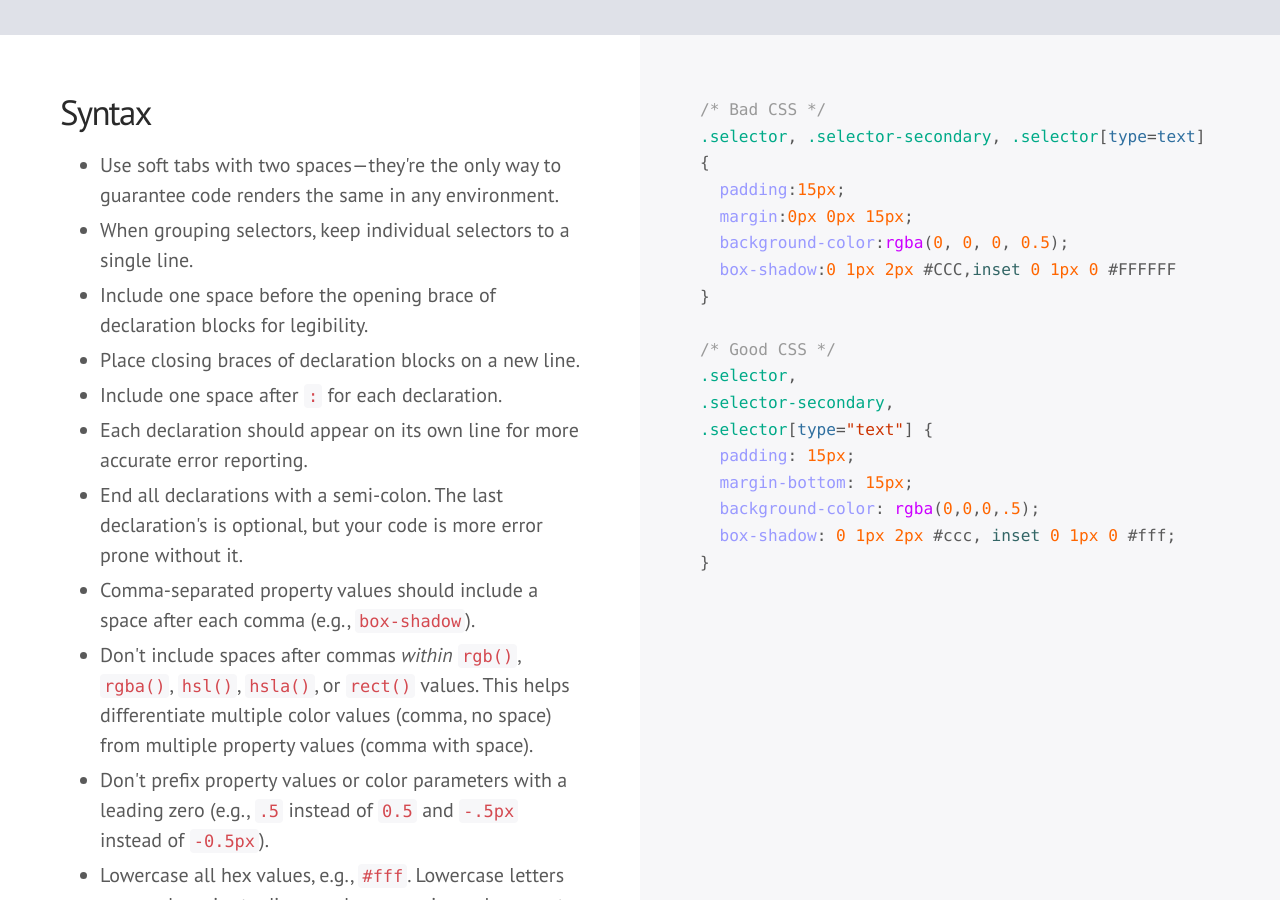
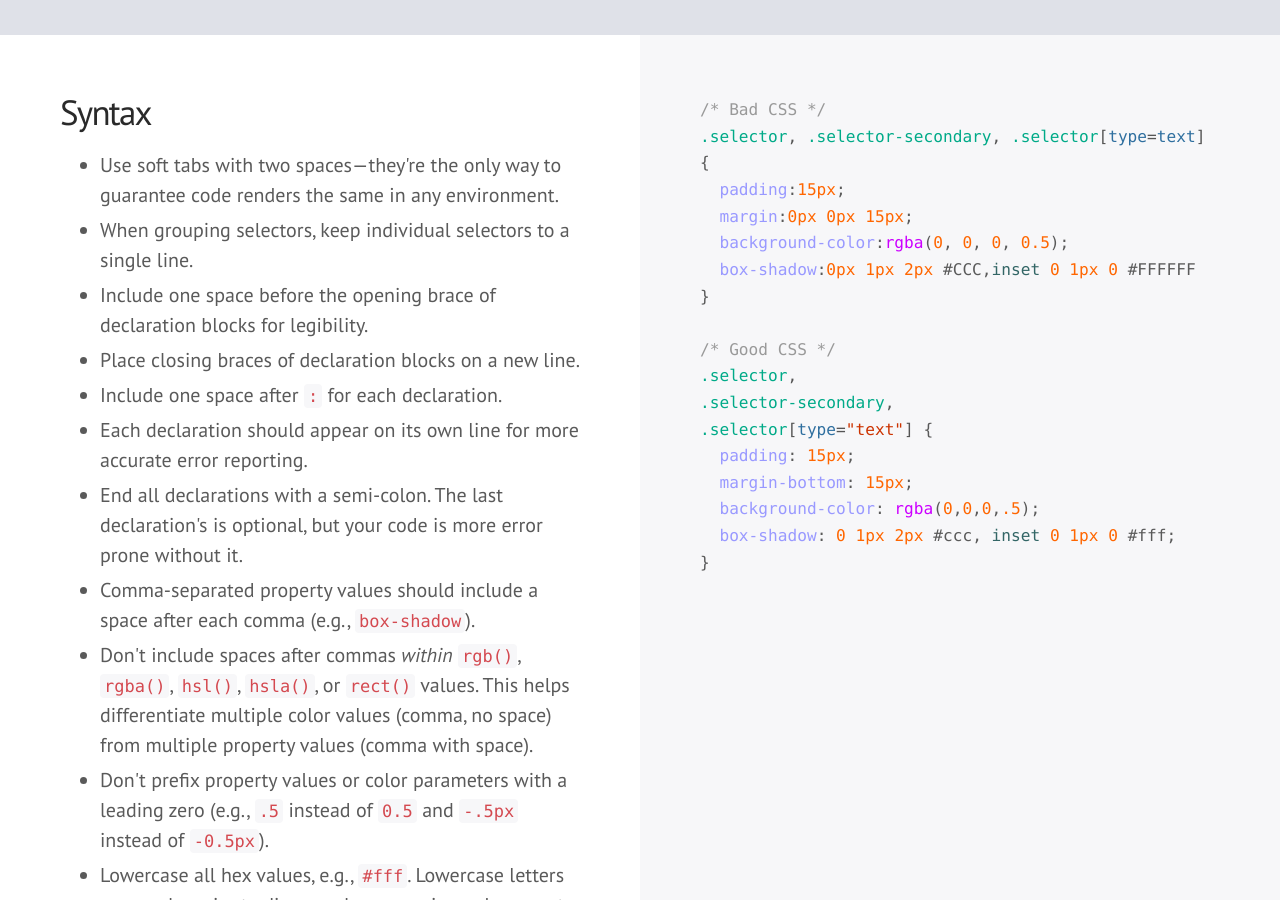
Before and after one commit to mdo/code-guide, a Jekyll site: the page built from index.html, in a window 1280 px wide and 900 px high, scrolled down 6164 px. Built offline with Jekyll 4.4.1, drawn with Linux system fonts in a browser that asks for light colours; some web fonts are replaced; Markdown is read by kramdown in place of the engine named in the settings; comment, search, counter and statistics services are not loaded.

Commit message:
Show 0 over 0px

```diff
--- a/_includes/css/syntax.css
+++ b/_includes/css/syntax.css
@@ -3,7 +3,7 @@
   padding:15px;
   margin:0px 0px 15px;
   background-color:rgba(0, 0, 0, 0.5);
-  box-shadow:0 1px 2px #CCC,inset 0 1px 0 #FFFFFF
+  box-shadow:0px 1px 2px #CCC,inset 0 1px 0 #FFFFFF
 }
 
 /* Good CSS */
```
